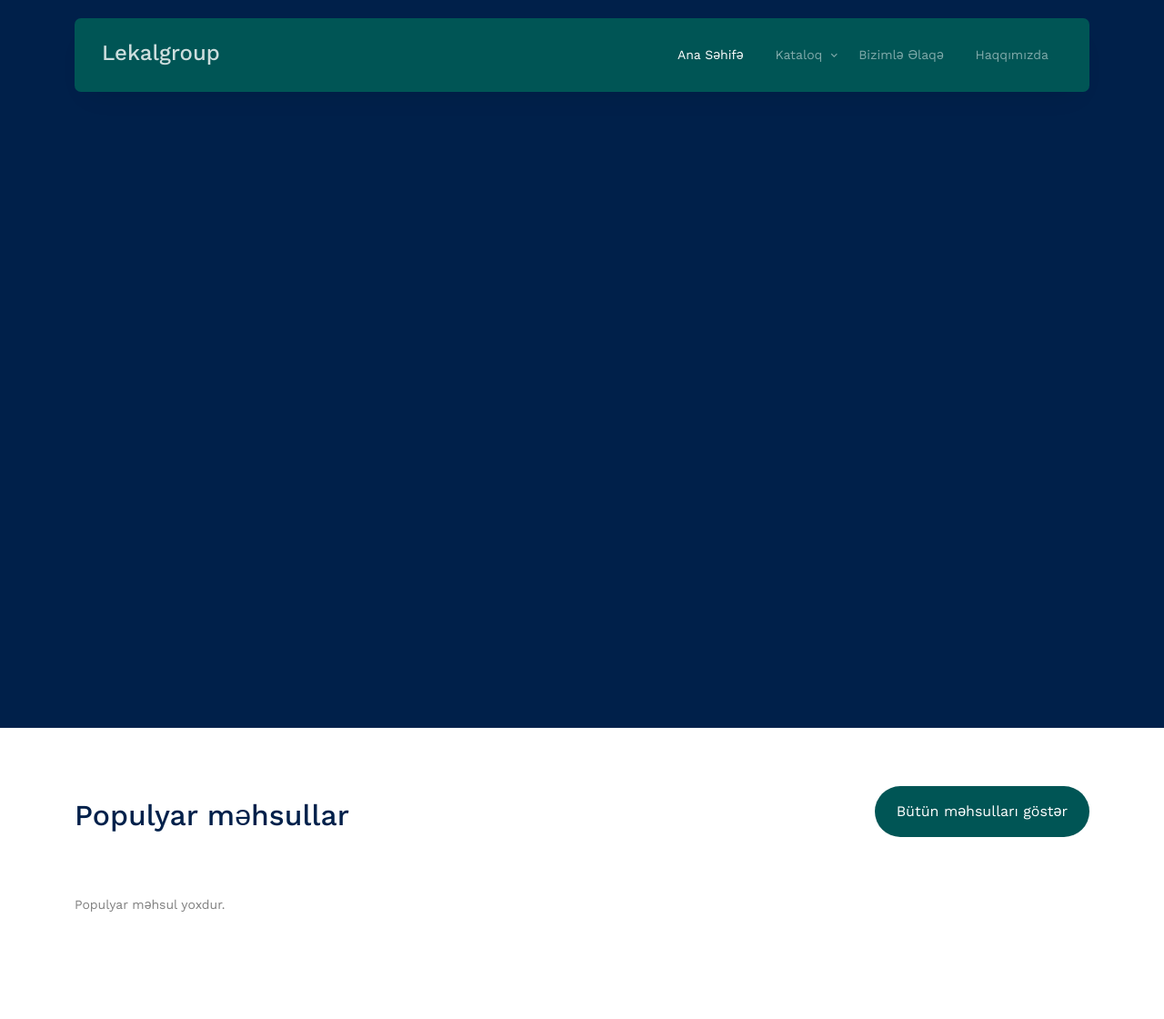
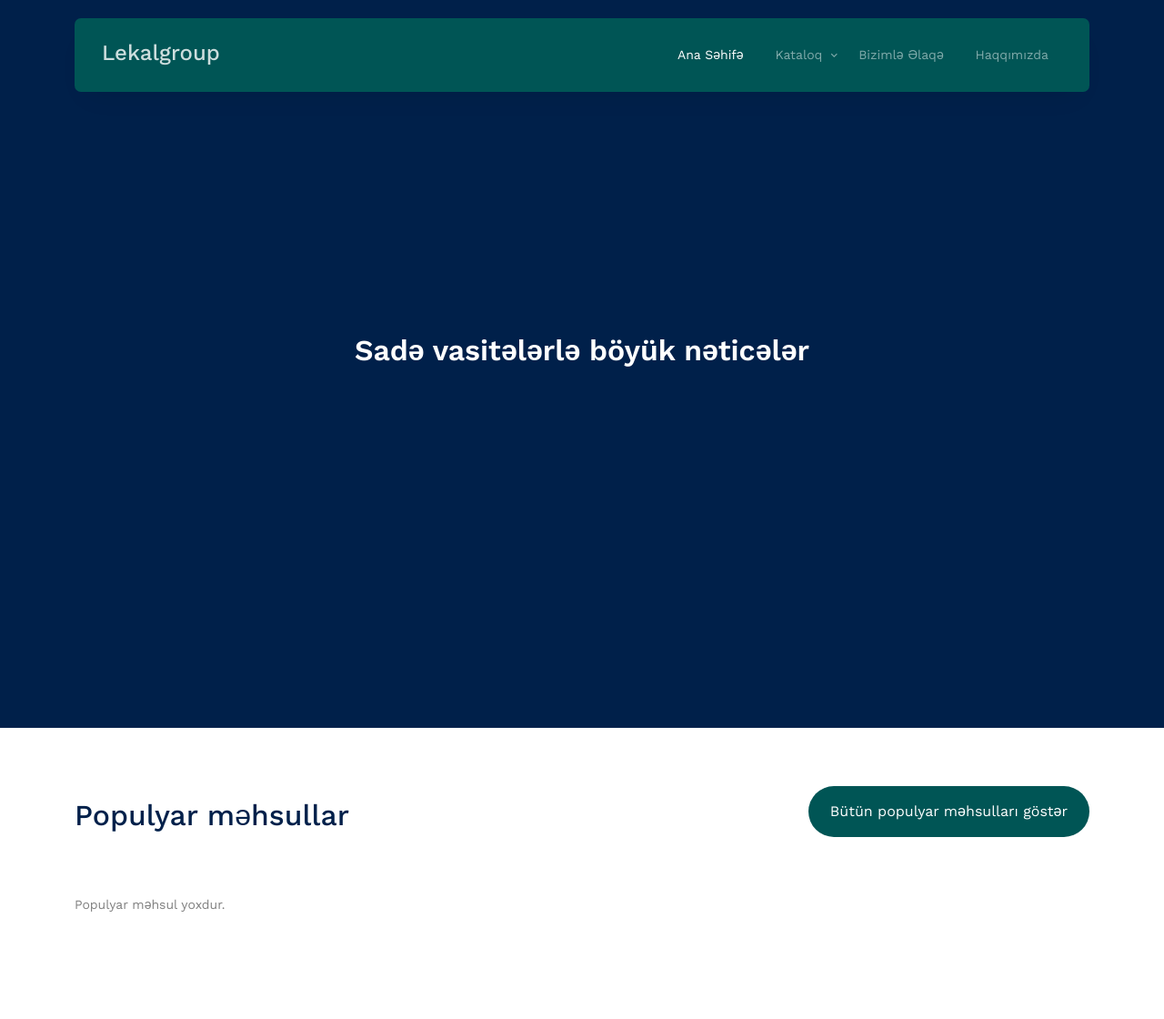
Before and after one commit to elvinhaxverdiyev/lekalgroup, a Django app: page / in a window 1280 px wide. Shown: the top 1120 px of the page at 91% size. Run offline with Django 5.2, Linux system fonts and the light colour scheme; data that the repository does not hold is empty; some libraries are stand-ins or nearby versions; some web fonts are replaced.

Commit message:
Popular product page added

```diff
--- a/lekalgroup/templates/about.html
+++ b/lekalgroup/templates/about.html
@@ -239,10 +239,6 @@
                   <a href="{% url 'about-page' %}">Haqqımızda</a>
                 </li>
               </ul>
-              <ul class="list-unstyled float-start links">
-                <li><a href="#emekdaslar">Əməkdaşlar</a></li>
-
-              </ul>
 
             </div>
             <!-- /.widget -->
--- a/lekalgroup/templates/contact.html
+++ b/lekalgroup/templates/contact.html
@@ -25,7 +25,7 @@
     <link rel="stylesheet" href="{% static 'css/style.css' %}" />
 
     <title>
-      Property &mdash; Free Bootstrap 5 Website Template by Untree.co
+      Lekalgroup &mdash; Free Bootstrap 5 Website Template by Untree.co
     </title>
   </head>
   <body>
@@ -42,7 +42,7 @@
       <div class="container">
         <div class="menu-bg-wrap">
           <div class="site-navigation">
-            <a href="{% url 'home-page' %}" class="logo m-0 float-start">Property</a>
+            <a href="{% url 'home-page' %}" class="logo m-0 float-start">Lekalgroup</a>
 
             <ul
               class="js-clone-nav d-none d-lg-inline-block text-start site-menu float-end"
--- a/lekalgroup/templates/index.html
+++ b/lekalgroup/templates/index.html
@@ -100,7 +100,18 @@
           ></div>
         {% endfor %}
       </div>
+
+      <div class="container">
+        <div class="row justify-content-center align-items-center">
+          <div class="col-lg-9 text-center">
+            <h1 class="heading" data-aos="fade-up">
+              Sadə vasitələrlə böyük nəticələr
+            </h1>
+          </div>
+        </div>
+      </div>
     </div>
+
 
 
 
@@ -114,8 +125,8 @@
           </div>
         <div class="col-lg-6 text-lg-end">
           <p>
-            <a href="{% url 'product-list' %}#top" class="btn btn-primary text-white py-3 px-4">
-              Bütün məhsulları göstər
+            <a href="{% url 'popular-products' %}" class="btn btn-primary text-white py-3 px-4">
+              Bütün populyar məhsulları göstər
             </a>
           </p>
         </div>
@@ -361,10 +372,7 @@
               </ul>
 
 
-              <ul class="list-unstyled float-start links">
-                <li><a href="#emekdaslar">Əməkdaşlar</a></li>
 
-              </ul>
             </div>
             <!-- /.widget -->
           </div>
--- a/lekalgroup/templates/popular_product.html
+++ b/lekalgroup/templates/popular_product.html
@@ -186,11 +186,7 @@
                   <a href="{% url 'about-page' %}">Haqqımızda</a>
                 </li>
               </ul>
-              <ul class="list-unstyled float-start links">
-                <a href="{% url 'home-page' %}#emekdaslar">Əməkdaşlar</a>
 
-
-              </ul>
             </div>
             <!-- /.widget -->
           </div>
--- a/lekalgroup/templates/product-detail.html
+++ b/lekalgroup/templates/product-detail.html
@@ -204,11 +204,7 @@
                   <a href="{% url 'about-page' %}">Haqqımızda</a>
                 </li>
               </ul>
-              <ul class="list-unstyled float-start links">
-                <a href="{% url 'home-page' %}#emekdaslar">Əməkdaşlar</a>
 
-
-              </ul>
             </div>
             <!-- /.widget -->
           </div>
--- a/lekalgroup/templates/product.html
+++ b/lekalgroup/templates/product.html
@@ -210,11 +210,7 @@
                   <a href="{% url 'about-page' %}">Haqqımızda</a>
                 </li>
               </ul>
-              <ul class="list-unstyled float-start links">
-                <a href="{% url 'home-page' %}#emekdaslar">Əməkdaşlar</a>
 
-
-              </ul>
             </div>
             <!-- /.widget -->
           </div>
```
